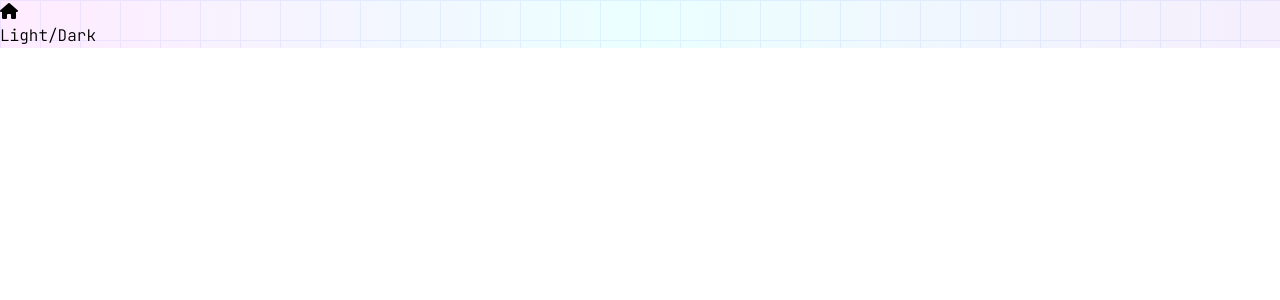
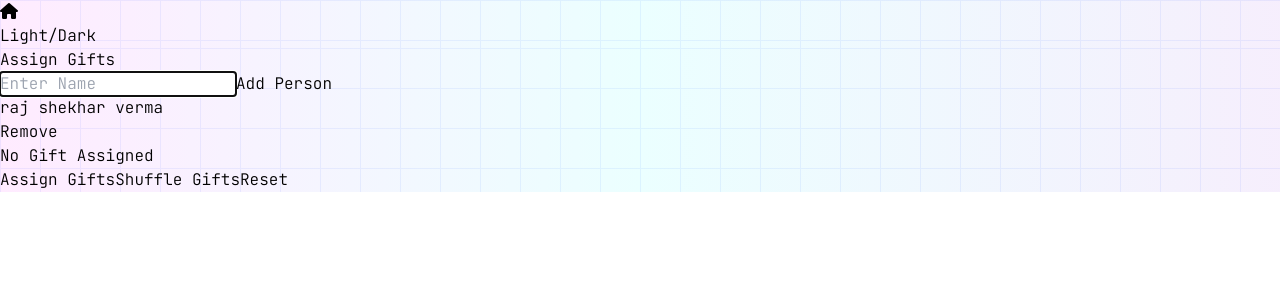
Before and after one commit to rjv01/React-Projects, a React (Vite) app in the folder react-tailwind-basic/: page /diwaligiftexchange in a window 1280 px wide. Before the commit this address had no page. Shown: the top 300 px of the page. Built offline with nearby package versions, Linux system fonts and the light colour scheme.

Commit message:
adding assigning gifts

```diff
--- a/react-tailwind-basic/src/App.jsx
+++ b/react-tailwind-basic/src/App.jsx
@@ -37,7 +37,7 @@ import WordCounter from './components/WordCounter';
 import SeatBooking from './components/SeatBooking';
 import MemeGen from './components/MemeGenFolder/MemeGen';
 import CommentSection from './components/Comment/CommentSection';
-
+import DiwaliGiftExchange from './components/Diwali/DiwaliGiftExchange';
 function App() {
 
   return (
@@ -81,6 +81,7 @@ function App() {
           <Route path='/seatbooking' element={<SeatBooking />} />
           <Route path='/memegen' element={<MemeGen />} />
           <Route path='/commentsection' element={<CommentSection />} />
+          <Route path='/diwaligiftexchange' element={<DiwaliGiftExchange />} />
         </Routes>
       </Router>
     </div>
--- /dev/null
+++ b/react-tailwind-basic/src/components/Diwali/DiwaliGiftExchange.jsx
@@ -0,0 +1,122 @@
+import React, { useState } from 'react';
+
+export default function DiwaliGiftExchange() {
+  const Gifts = [
+    "Box of Ferrero Rocher",
+    "Scented Candle Set",
+    "Silver Coin",
+    "Customized Coffee Mug",
+    "Dry Fruit Hamper",
+    "Bluetooth Speaker",
+    "Handcrafted Diya Set",
+    "Personalized Diary & Pen Set",
+    "Diwali Sweets Box"
+  ];
+
+  const [name, setName] = useState("");
+  const [nameArr, setNameArr] = useState(["raj shekhar verma"]);
+  const [assignedGifts, setAssignedGifts] = useState({});
+  const [isGiftsAssigned,setIsGiftsAssigned] = useState(false);
+
+  const handleNameSubmit = () => {
+    if (name.trim() === "") return;
+    setNameArr([...nameArr, name]);
+    setName("");
+  };
+
+  const handleRemoveName = (naam) => {
+    setNameArr(nameArr.filter(item => item !== naam));
+    const updatedGifts = { ...assignedGifts };
+    delete updatedGifts[naam];
+    setAssignedGifts(updatedGifts);
+  };
+
+  const handleAssignGifts = () => {
+    if(isGiftsAssigned)
+      return ;
+    let availableGifts = [...Gifts];
+    const newAssignments = {};
+
+    for (let i = 0; i < nameArr.length; i++) {
+      const randIndex = Math.floor(Math.random() * availableGifts.length);
+      newAssignments[nameArr[i]] = availableGifts[randIndex];
+      availableGifts.splice(randIndex, 1); // remove used gift
+    }
+
+    setAssignedGifts(newAssignments);
+    setIsGiftsAssigned(true);
+  };
+
+  const handleShuffleGifts = () => {
+    // Shuffle only after first assignment
+    if (!setAssignedGifts) return;
+
+    let availableGifts = [...Gifts];
+    const shuffledAssignments = {};
+
+    for (let i = 0; i < nameArr.length; i++) {
+      const randIndex = Math.floor(Math.random() * availableGifts.length);
+      shuffledAssignments[nameArr[i]] = availableGifts[randIndex];
+      availableGifts.splice(randIndex, 1);
+    }
+
+    setAssignedGifts(shuffledAssignments);
+  };
+
+  const handleResetGifts = () => {
+    setAssignedGifts({});
+    setIsGiftsAssigned(false);
+  };
+
+  return (
+    <div className='min-h-screen bgGrid flex flex-col justify-center items-center'>
+      <h1 className='text-3xl font-sarif font-bold m-2 p-2'>Assign Gifts</h1>
+      <div className='flex'>
+        <input
+          type="text"
+          className='m-2 p-4 border-2 border-black rounded-md text-xl'
+          autoFocus
+          placeholder='Enter Name'
+          value={name}
+          onChange={(e) => setName(e.target.value)}
+        />
+        <button
+          className='border-2 m-2 p-4 text-xl font-semibold rounded-md bg-red-400 hover:bg-red-500 duration-200'
+          onClick={handleNameSubmit}
+        >Add Person</button>
+      </div>
+
+      <ul className='flex flex-row'>
+        {nameArr.map((item, index) => (
+          <div
+            key={index}
+            className='border-2 border-black m-4 p-4'>
+            <h1 className='capitalize m-2 p-2 text-xl font-semibold'>{item}</h1>
+            <button
+              className='mb-4 border-2 mt-2 p-2 text-md font-semibold rounded-md bg-red-400 hover:bg-red-500 duration-200'
+              onClick={() => handleRemoveName(item)}
+            >Remove</button>
+            <div className='text-lg text-green-600'>
+              {assignedGifts[item] ? assignedGifts[item] : "No Gift Assigned"}
+            </div>
+          </div>
+        ))}
+      </ul>
+
+      <div className='flex'>
+        <button
+          className='border-2 m-2 p-4 text-xl font-semibold rounded-md bg-red-400 hover:bg-red-500 duration-200'
+          onClick={handleAssignGifts}
+        >Assign Gifts</button>
+        <button
+          className='border-2 m-2 p-4 text-xl font-semibold rounded-md bg-red-400 hover:bg-red-500 duration-200'
+          onClick={handleShuffleGifts}
+        >Shuffle Gifts</button>
+        <button
+          className='border-2 m-2 p-4 text-xl font-semibold rounded-md bg-red-400 hover:bg-red-500 duration-200'
+          onClick={handleResetGifts}
+        >Reset</button>
+      </div>
+    </div>
+  );
+}
--- a/react-tailwind-basic/src/components/Home.jsx
+++ b/react-tailwind-basic/src/components/Home.jsx
@@ -37,6 +37,7 @@ export default function Home() {
           <Link className='flex flex-col justify-center items-center m-5 underline hover:text-blue-700 duration-200' to={'/seatbooking'}>SeatBooking</Link>
           <Link className='flex flex-col justify-center items-center m-5 underline hover:text-blue-700 duration-200' to={'/memegen'}>MemeGen</Link>
           <Link className='flex flex-col justify-center items-center m-5 underline hover:text-blue-700 duration-200' to={'/commentsection'}>CommentSection</Link>
+          <Link className='flex flex-col justify-center items-center m-5 underline hover:text-blue-700 duration-200' to={'/diwaligiftexchange'}>DiwaliGiftExchange</Link>
           {/* <Link className='flex flex-col justify-center items-center m-5 underline hover:text-blue-700 duration-200' to={'/blogapp'}>BlogApp</Link> */}
           {/* <Link className='flex flex-col justify-center items-center m-5 underline hover:text-blue-700 duration-200' to={'/infinite'}>Infinite</Link> */}
         </div>
```
